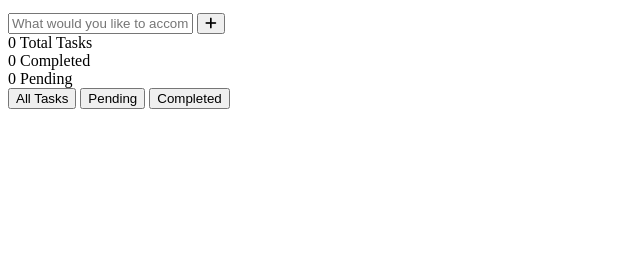
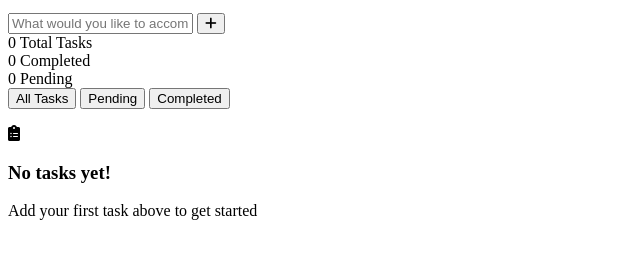
Before and after one commit to Rorisang-Mathiba/To-do-Task-Project, a plain HTML site: page index.html in a window 1280 px wide. Shown: the part 101-360 px from the top of the page, without its empty margins (0-640 px from the left). Drawn offline with Linux system fonts and the light colour scheme.

Commit message:
main task list  section added

```diff
--- a/index.html
+++ b/index.html
@@ -62,5 +62,20 @@
       <button class="filter-btn" data-filter="pending">Pending</button>
       <button class="filter-btn" data-filter="completed">Completed</button>
     </div>
+
+    <!-- Main task list container -->
+    <div class="task-section">
+      <!-- This is where individual tasks will be dynamically added -->
+      <ul class="task-list" id="taskList">
+        <!-- Tasks will be inserted here by JavaScript -->
+      </ul>
+
+      <!-- Empty state message when no tasks exist -->
+      <div class="empty-state" id="emptyState">
+        <i class="fas fa-clipboard-list"></i>
+        <h3>No tasks yet!</h3>
+        <p>Add your first task above to get started</p>
+      </div>
+    </div>
   </body>
 </html>
```
